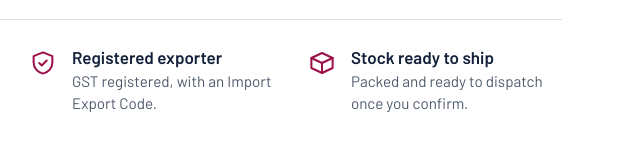
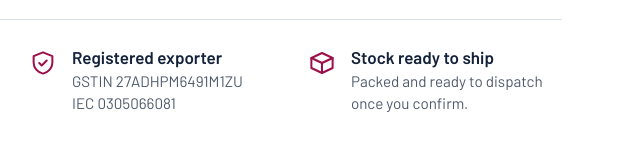
Before and after one commit to shreepharmain-arch/shree-pharma-1, a website: page public/index.html in a window 1280 px wide. Shown: the part 641-800 px from the top of the page, 624-1264 px from the left. Drawn offline with nearby package versions, Linux system fonts and the light colour scheme.

Commit message:
Add files via upload

```diff
--- a/public/index.html
+++ b/public/index.html
@@ -67,7 +67,7 @@
     <ul class="proof" aria-label="Why buyers trust us">
       <li><svg viewBox="0 0 24 24" aria-hidden="true"><circle cx="12" cy="12" r="8.5"/><path d="M12 7.5V12l3 2"/></svg><div><b>30+ years in pharmaceuticals</b><span>Three decades in the pharmaceutical trade.</span></div></li>
       <li><svg viewBox="0 0 24 24" aria-hidden="true"><path d="M7 3.5h7l4 4V20a.5.5 0 0 1-.5.5h-10A.5.5 0 0 1 7 20Z"/><path d="m9.5 13.5 2 2 3.5-4"/></svg><div><b>CoA with every batch</b><span>Certificate of Analysis from the manufacturer.</span></div></li>
-      <li><svg viewBox="0 0 24 24" aria-hidden="true"><path d="M12 3.5 4.5 6.5v5c0 4.4 3.2 8 7.5 9 4.3-1 7.5-4.6 7.5-9v-5Z"/><path d="m9 12 2 2 4-4"/></svg><div><b>Registered exporter</b><span>GST registered, with an Import Export Code.</span></div></li>
+      <li><svg viewBox="0 0 24 24" aria-hidden="true"><path d="M12 3.5 4.5 6.5v5c0 4.4 3.2 8 7.5 9 4.3-1 7.5-4.6 7.5-9v-5Z"/><path d="m9 12 2 2 4-4"/></svg><div><b>Registered exporter</b><span>GSTIN 27ADHPM6491M1ZU<br>IEC 0305066081</span></div></li>
       <li><svg viewBox="0 0 24 24" aria-hidden="true"><path d="M3.5 8 12 4l8.5 4v8L12 20l-8.5-4Z"/><path d="m3.5 8 8.5 4 8.5-4M12 12v8"/></svg><div><b>Stock ready to ship</b><span>Packed and ready to dispatch once you confirm.</span></div></li>
     </ul>
   </div>
--- a/public/site.js
+++ b/public/site.js
@@ -4,8 +4,8 @@ const SITE = {
   email:    "shreepharma.in@gmail.com",
   phone:    "918669666250",   // country code + number, digits only (used for calls and WhatsApp)
   address:  "",               // e.g. "Nagpur, Maharashtra, India" (hidden while empty)
-  gst:      "",               // your GSTIN (hidden while empty)
-  iec:      "",               // your IEC code (hidden while empty)
+  gst:      "27ADHPM6491M1ZU", // your GSTIN (hidden while empty)
+  iec:      "0305066081",     // your IEC code (hidden while empty)
   brochure: "/brochure.pdf",
   formEndpoint: "/api/enquiry" // quote requests go straight into your dashboard
 };
```
